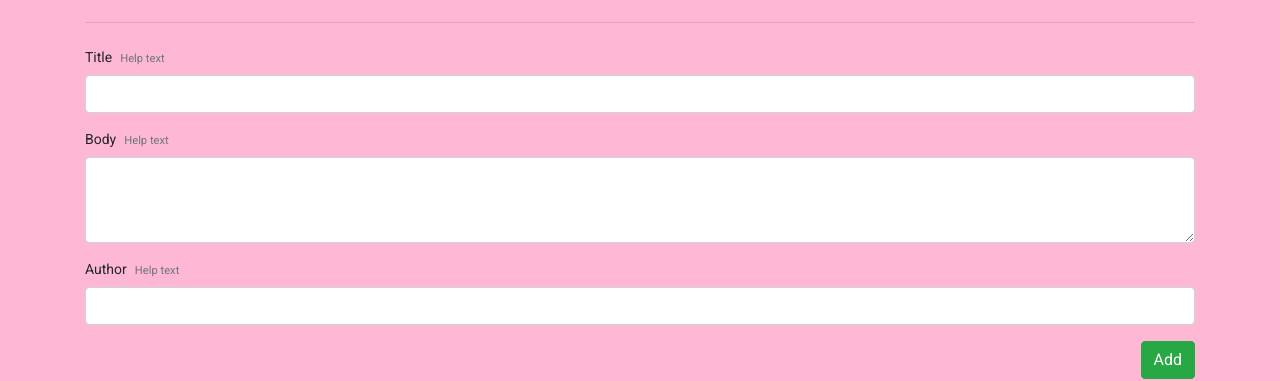
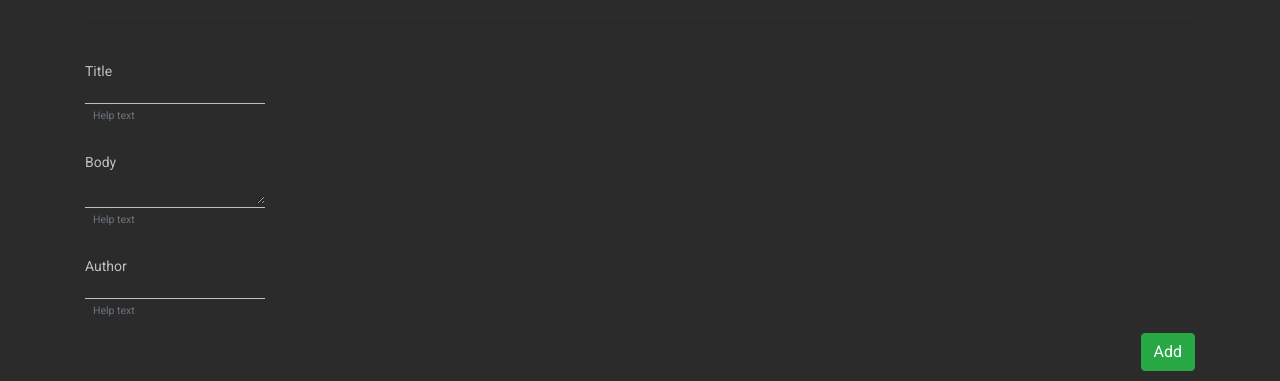
Before and after one commit to Dyanasys/partyDrom, an Angular app in the folder frontend/: page /add in a window 1280 px wide. Shown: the part 242-623 px from the top of the page. Built offline with nearby package versions, Linux system fonts and the light colour scheme; no server answers.

Commit message:
stilling

```diff
--- a/frontend/src/app/app.module.ts
+++ b/frontend/src/app/app.module.ts
@@ -15,6 +15,7 @@ import {MatCardModule} from "@angular/material/card";
 import {MatButtonModule} from "@angular/material/button";
 import {MatToolbarModule} from "@angular/material/toolbar";
 import {MatIconModule} from "@angular/material/icon";
+import {MatInputModule} from "@angular/material/input";
 
 @NgModule({
   declarations: [
@@ -36,6 +37,7 @@ import {MatIconModule} from "@angular/material/icon";
     MatButtonModule,
     MatToolbarModule,
     MatIconModule,
+    MatInputModule,
   ],
   providers: [],
   bootstrap: [AppComponent]
--- a/frontend/src/app/new-article/new-article.component.html
+++ b/frontend/src/app/new-article/new-article.component.html
@@ -1,19 +1,26 @@
 <hr class="my-4">
 <div class="form-group">
-  <label for="title">Title</label>
-  <small id="helpTitle" class="text-muted ml-2">Help text</small>
-  <input type="text" name="title" #title id="title" class="form-control" placeholder="" aria-describedby="helpTitle">
+  <mat-form-field>
+    <mat-label>Title</mat-label>
+    <mat-hint id="helpTitle" class="text-muted ml-2">Help text</mat-hint>
+    <input matInput type="text" name="title" #title id="title" class="form-control" placeholder=""
+           aria-describedby="helpTitle">
+  </mat-form-field>
 </div>
 <div class="form-group">
-  <label for="body">Body</label>
-  <small id="helpBody" class="text-muted ml-2">Help text</small>
-  <textarea class="form-control" #body name="body" id="body" rows="3" aria-describedby="helpBody"></textarea>
+  <mat-form-field>
+    <mat-label>Body</mat-label>
+    <mat-hint id="helpBody" class="text-muted ml-2">Help text</mat-hint>
+    <textarea matInput class="form-control" #body name="body" id="body" rows="3" aria-describedby="helpBody"></textarea>
+  </mat-form-field>
 </div>
 <div class="form-group">
-  <label for="author">Author</label>
-  <small id="helpAuthor" class="text-muted ml-2">Help text</small>
-  <input type="text" #author name="author" id="author" class="form-control" placeholder=""
-         aria-describedby="helpAuthor">
+  <mat-form-field>
+    <mat-label>Author</mat-label>
+    <mat-hint id="helpAuthor" class="text-muted ml-2">Help text</mat-hint>
+    <input matInput type="text" #author name="author" id="author" class="form-control" placeholder=""
+           aria-describedby="helpAuthor">
+  </mat-form-field>
 </div>
 <button type="button" class="btn btn-success d-flex my-2 ml-auto"
         (click)="add(title.value, body.value, author.value); title.value=''; body.value=''; author.value='';"
--- a/frontend/src/index.html
+++ b/frontend/src/index.html
@@ -13,7 +13,7 @@
   <link href="https://fonts.googleapis.com/css2?family=Roboto:wght@300;400;500&display=swap" rel="stylesheet">
   <link href="https://fonts.googleapis.com/icon?family=Material+Icons" rel="stylesheet">
 </head>
-<body class="mat-typography light-primary-bg">
+<body class="mat-typography dark-bg">
 <!-- Optional JavaScript -->
 <!-- jQuery first, then Popper.js, then Bootstrap JS -->
 <script src="https://code.jquery.com/jquery-3.3.1.slim.min.js"
--- a/frontend/src/styles.scss
+++ b/frontend/src/styles.scss
@@ -17,7 +17,7 @@ body { margin: 0; font-family: Roboto, "Helvetica Neue", sans-serif; }
 }
 
 .dark-bg{
-  background:  #424242;
+  background:  #2b2b2b;
   color: white;
 }
 .primary{
@@ -29,6 +29,13 @@ body { margin: 0; font-family: Roboto, "Helvetica Neue", sans-serif; }
 }
 
 .dark{
+  color: #2b2b2b;
+}
+.accent{
+  color: #424242;
+}
+
+.accent-bg{
   color: #424242;
 }
 
```
Also changed, not shown: frontend/src/assets/img/party.jpg (added).
